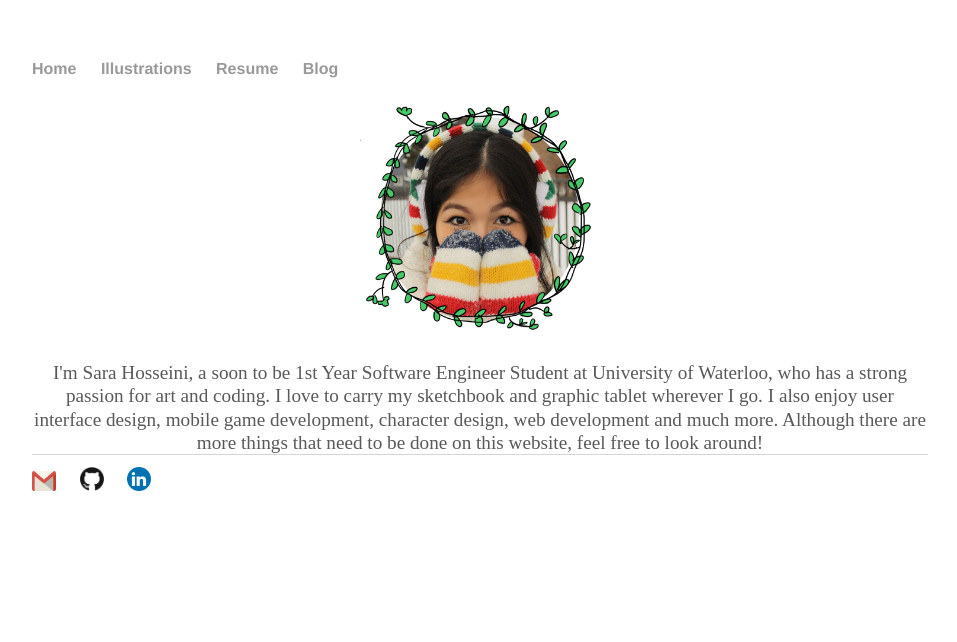
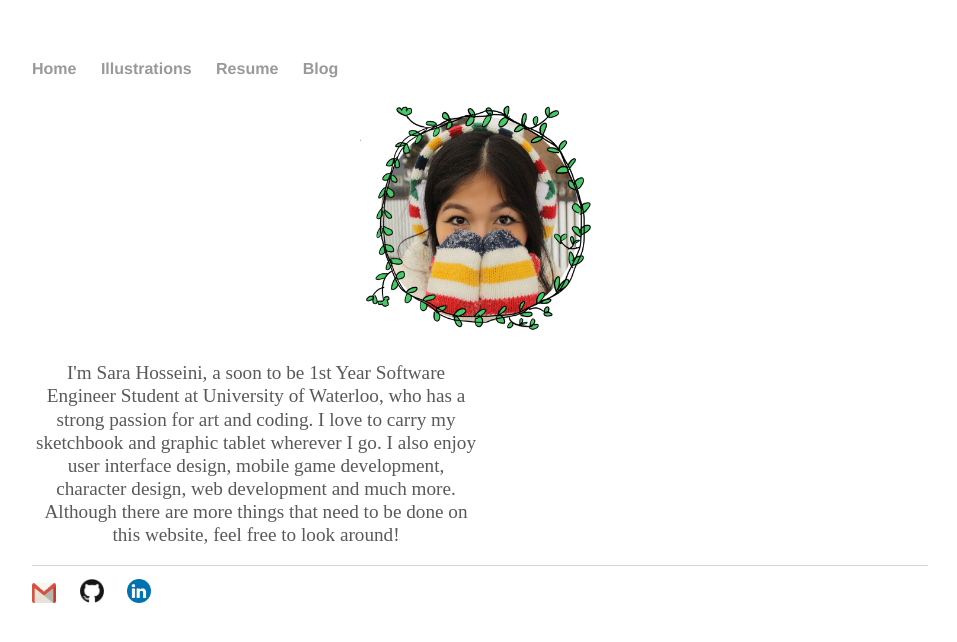
Before and after one commit to sarahoss/sarahoss.github.io, a Jekyll site: the page built from index.html, in a window 1280 px wide. Shown: the top 642 px of the page, without its empty margins (160-1117 px from the left). Built offline with Jekyll 4.4.1, drawn with Linux system fonts in a browser that asks for light colours.

Commit message:
Update main.css

```diff
--- a/css/main.css
+++ b/css/main.css
@@ -3,8 +3,10 @@ body {
     width: 70%;
 }
 #aboutme {
-    margin-left: 1em;
-	margin: auto;
+   width: 50%;
+   height: 75%;
+   min-width: 100px;
+   min-height: 100px;
 }
 nav ul, footer ul {
     font-family:'Helvetica', 'Arial', 'Sans-Serif';
```
